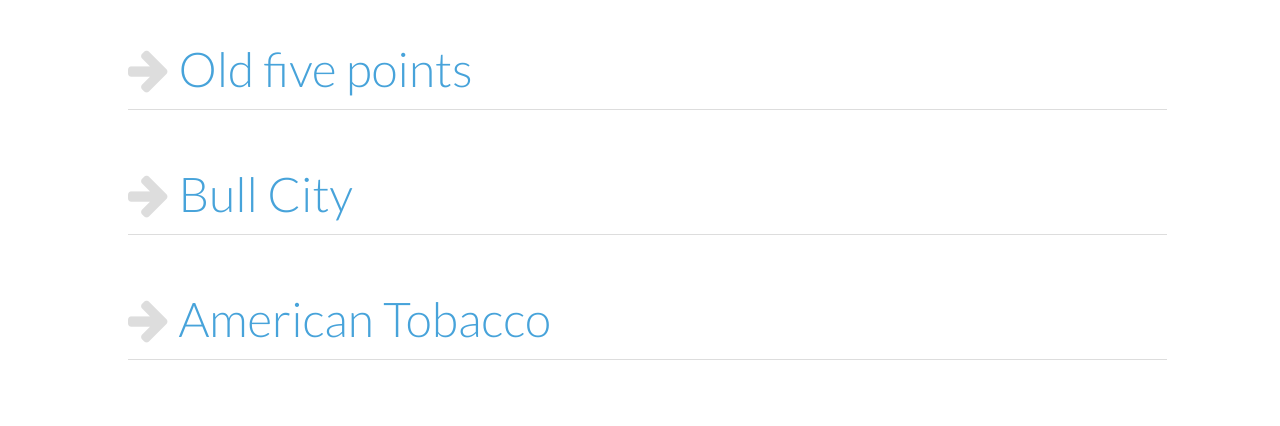
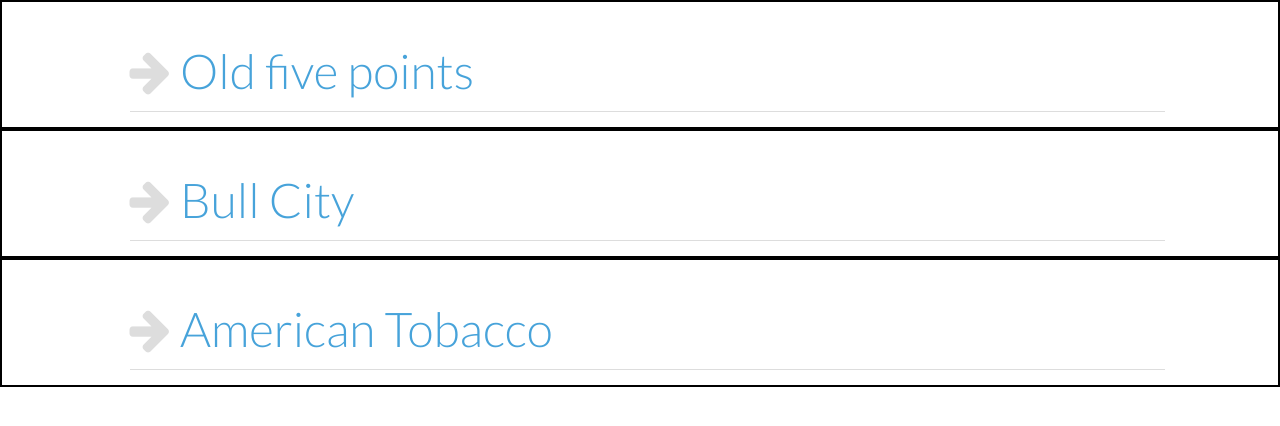
Before and after one commit to torihedden/Nested-Accordion, a plain HTML site: page index.html in a window 1280 px wide. Drawn offline with nearby package versions, Linux system fonts and the light colour scheme.

Commit message:
Adds content-wrapper div around each article for troubleshooting

```diff
--- a/Assets/css/styles.css
+++ b/Assets/css/styles.css
@@ -80,3 +80,7 @@ i:hover {
   transform: rotateZ(45deg);
   color: #47a3da;
 }
+
+.content-wrapper {
+  border: solid 2px black;
+}
--- a/assets/js/jquery-version.js
+++ b/assets/js/jquery-version.js
@@ -7,6 +7,4 @@ $(document).ready(function(){
     //now i just removed that .removeClass and it still works. weird.
   });
 
-
-
 });
--- a/index.html
+++ b/index.html
@@ -11,6 +11,7 @@
   </head>
   <body>
 
+    <div class="content-wrapper">
       <div class="header">
         <div class="arrow">
           <i class="fa fa-arrow-right"></i>
@@ -23,8 +24,9 @@
         <p>Wunc morehead hills blues festival bull angier drive doughman bull tw alexander, durham bulls baldwin lofts artwalk farmer's market the pickle farmer tour de fat, fayetville street hipster yoga food truck rodeo erwin terrace queen. Southsquare underground centerfest rolling hills the state of things, downtown nevermore blackwell liberty, merge records food truck rodeo plaid.</p>
 
       </div>
+    </div>
 
-
+    <div class="content-wrapper">
       <div class="header">
         <div class="arrow">
           <i class="fa fa-arrow-right"></i>
@@ -36,8 +38,9 @@
       <div class="content">
         <p>Article two goes here.</p>
       </div>
+    </div>
 
-
+    <div class="content-wrapper">
       <div class="header">
         <div class="arrow">
           <i class="fa fa-arrow-right"></i>
@@ -49,7 +52,7 @@
       <div class="content">
         <p>Article three goes here.</p>
       </div>
-
+    </div>
 
     <script src = "assets/js/jquery-version.js"></script>
   </body>
```
